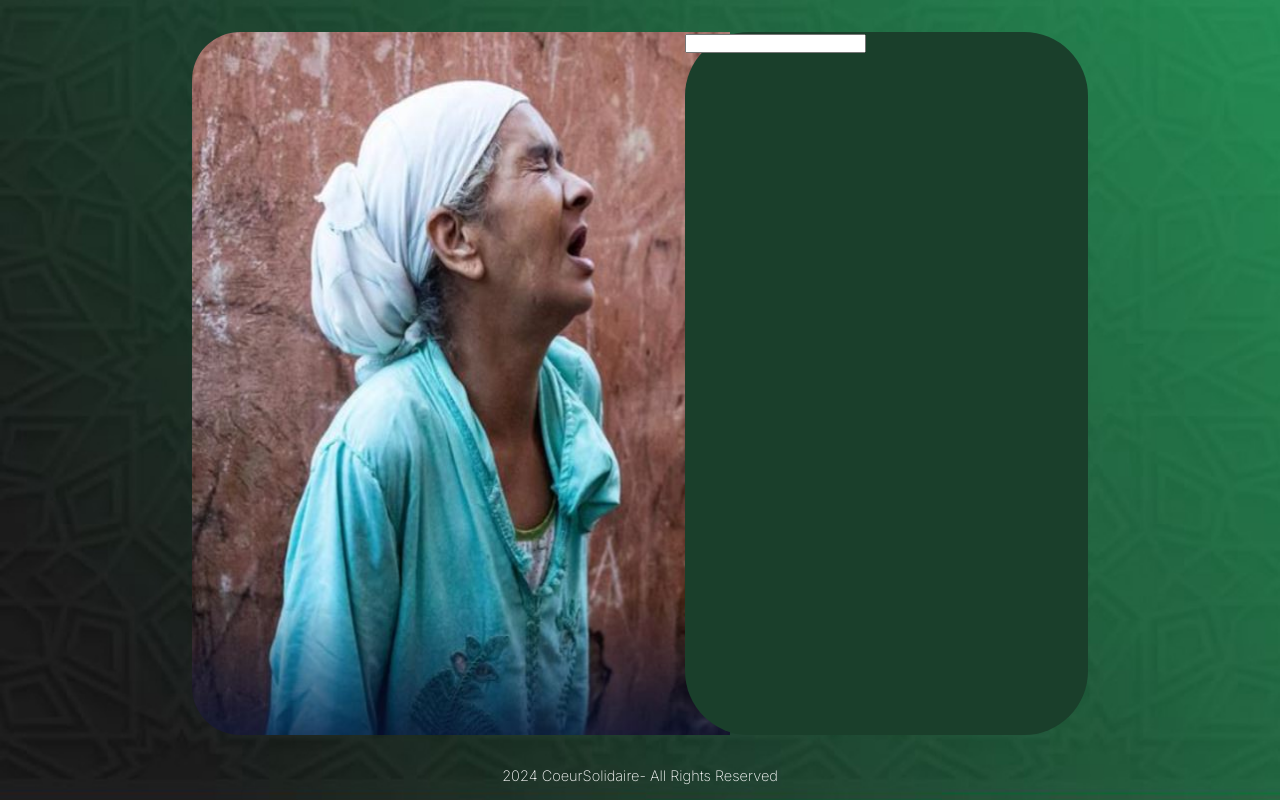
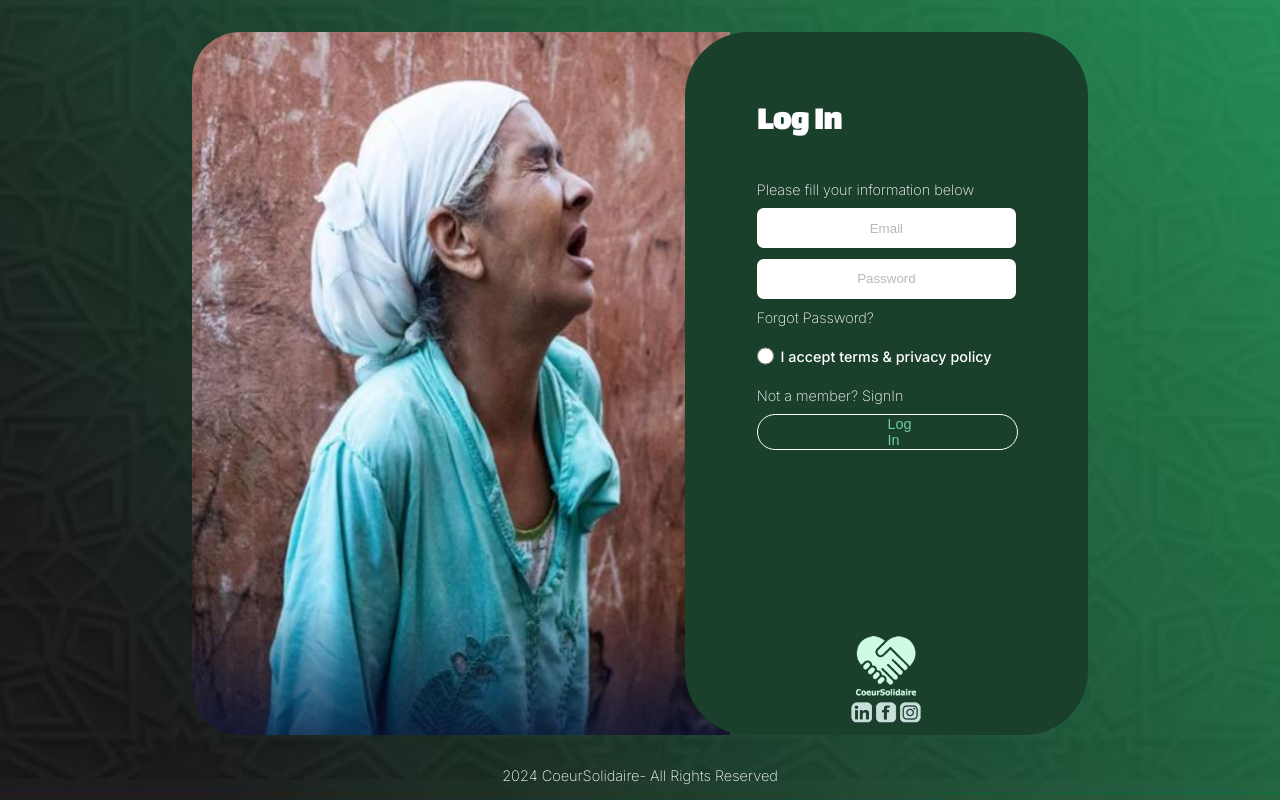
Before and after one commit to ousaro/PPP_V2, a React (Create React App) app in the folder FrontEnd/coeursolidaire/: page /LogIn in a window 1280 px wide. Built offline with nearby package versions, Linux system fonts and the light colour scheme.

Commit message:
adding more details to the log in pg

```diff
--- a/FrontEnd/coeursolidaire/src/Pages/LogIn.js
+++ b/FrontEnd/coeursolidaire/src/Pages/LogIn.js
@@ -1,3 +1,9 @@
+import { Link } from "react-router-dom"
+import logo from "../imgs/HomeLogo.png"
+import igIcon from "../imgs/InstagramIcon.png"
+import fbIcon from "../imgs/facebookIcon.png"
+import inIcon from "../imgs/LinkdinIcon.png"
+
 
 
 const LogIn = () => {
@@ -7,7 +13,51 @@ const LogIn = () => {
             <main className="LogIn_Content">
 
                 <form className="LogIn_Content_Form">
-                    <input type="text"/>
+
+                    <section className="LogIn_Form_Header">
+                        <h1>Log In</h1>
+                    </section>
+
+                    <section className="LogIn_Form_Content">
+
+                        <p>Please fill your information below</p>
+
+                        <input type="text" placeholder="Email" />
+                        <input type="password" placeholder="Password"/>
+
+                        <p><Link>Forgot Password?</Link></p>
+
+                        <section className="LogIn_Form_Terms">
+                            <input type="radio" />
+                            <p>I accept terms & privacy policy</p>
+                        </section>
+
+
+                        <p>Not a member? <Link>SignIn</Link></p>
+
+                        <Link><button className="LogIn_Form_Btn">Log In</button></Link>
+
+                    </section>
+
+
+                    <section className="LogIn_Form_Footer">
+
+                        <figure className="LogIn_Form_Logo">
+                            <img src={logo} alt="Logo" width="109" height="105"/>
+                        </figure>
+
+                        <div className="LogIn_Form_SocialLinks">
+                            <ul>
+                                <li><a href="/"  rel="noopener noreferrer"><img src={inIcon} alt="Linkdin" width="40" height="38" /></a></li>
+                                <li><a href="/"  rel="noopener noreferrer"><img src={fbIcon} alt="Facebook" width="40" height="38"/></a></li>
+                                <li><a href="/"  rel="noopener noreferrer"><img src={igIcon} alt="Instagram" width="40" height="38"/></a></li>
+                            </ul>
+                        </div>
+
+
+
+                    </section>
+
 
                 </form>
 
--- a/FrontEnd/coeursolidaire/src/index.css
+++ b/FrontEnd/coeursolidaire/src/index.css
@@ -1,5 +1,9 @@
 /* || importing inter font*/
 @import url('https://fonts.googleapis.com/css2?family=Inter:wght@100..900&display=swap');
+/* || importing Lalezar font*/
+@import url('https://fonts.googleapis.com/css2?family=Lalezar&display=swap');
+
+
 
 /* || reset */
 *{
@@ -24,6 +28,7 @@
   --AboutColor3: #1f262d;
   --Border1: #2ef28999;
   --FormColor:#1A3F2B;
+  --FORMTEXTBTN:#70cf9e;
 
 
 
@@ -339,7 +344,110 @@ body{
   width: 45%;
   height: inherit;
   border-radius: 4em;
+  display: flex;
+  flex-direction: column;
+  box-sizing: border-box;
+  padding: 4em 4.5em 0.5em 4.5em;
 }
+
+
+.LogIn_Form_Header{
+font-family: Lalezar;
+font-size: 1.4em;
+color: white;
+}
+
+.LogIn_Form_Content{
+  padding-top: 2em;
+  flex-grow: 1;
+  display: flex;
+  flex-direction: column;
+}
+
+
+.LogIn_Form_Content p{
+  color: white;
+  font-weight: 200;
+  font-size: 0.9em;
+  margin-bottom: 0.7em;
+
+}
+
+.LogIn_Form_Content input{
+  border-radius: 0.5em;
+  margin-bottom: 0.8em;
+  border: none;
+  height:3em;
+}
+
+.LogIn_Form_Content input::placeholder{
+  text-align: center;
+  opacity: 50%;
+}
+
+.LogIn_Form_Content a{
+  color: white;
+  text-decoration: none;
+}
+
+.LogIn_Form_Content a:visited{
+  color: white;
+  text-decoration: none;
+}
+
+.LogIn_Form_Footer{
+  display: flex;
+  flex-direction: column;
+  place-items: center;
+
+}
+
+.LogIn_Form_Terms{
+  display: flex;
+  gap: 0.4em;
+}
+
+.LogIn_Form_Terms p{
+  font-weight: 500;
+  align-self: center;
+}
+
+.LogIn_Form_Terms input{
+  width: 1.3em;
+}
+
+
+.LogIn_Form_Btn{
+  color: var(--FORMTEXTBTN);
+  background-color: transparent;
+  border: 1px solid white;
+  border-radius: 3em;
+  font-size:clamp(0.7em,1.2cqi, 0.9em);
+  padding: 0 9em;
+  width: 100%;
+  height: 2.5em;
+
+}
+
+.LogIn_Form_Logo img{
+  width: clamp(2em,5cqi,5em);
+  height: auto;
+}
+
+.LogIn_Form_SocialLinks ul{
+  display: flex;
+  list-style: none;
+}
+
+.LogIn_Form_SocialLinks li:hover{
+  opacity: 85%;
+}
+
+.LogIn_Form_SocialLinks li img{
+  width:clamp(1.5em,3cqi,1em);
+  height: auto;
+}
+
 
 .LogIn_Footer{
   display: grid;
```
